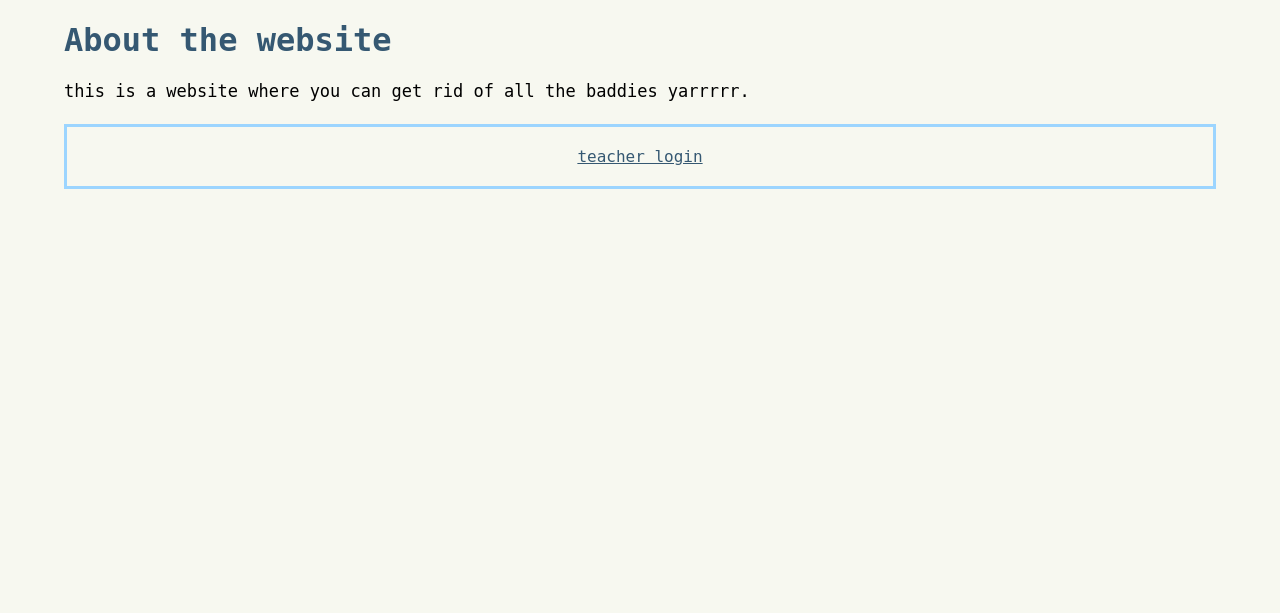
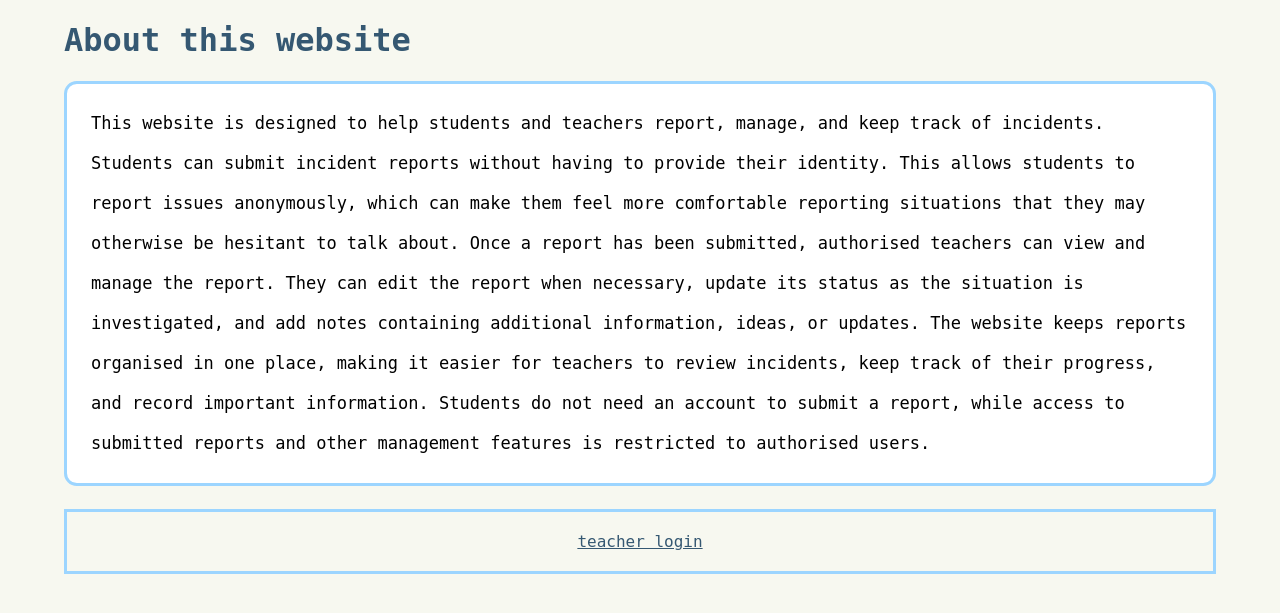
Before and after one commit to 22197/AR_webapp_13dtp, a Flask app: page /about in a window 1280 px wide. Shown: the part 82-695 px from the top of the page. Run offline with Flask 3, Linux system fonts and the light colour scheme; some web fonts are replaced.

Commit message:
little fixes

```diff
--- a/routes.py
+++ b/routes.py
@@ -2,12 +2,11 @@
 # imports
 
 import os
-from dotenv import load_dotenv
-
-load_dotenv()
 
 # Datetime
 from datetime import datetime
+
+from dotenv import load_dotenv
 
 # Flask
 from flask import Flask, flash, redirect, render_template, request, url_for
@@ -50,6 +49,8 @@ app = Flask(__name__)
 app.config["SQLALCHEMY_DATABASE_URI"] = "sqlite:///database.db"
 app.config["SQLALCHEMY_TRACK_MODIFICATIONS"] = False
 
+
+load_dotenv()
 app.config["SECRET_KEY"] = os.environ.get("SECRET_KEY")
 
 db = SQLAlchemy(app)
--- a/static/style.css
+++ b/static/style.css
@@ -37,6 +37,21 @@ form textarea {
     font-size: 21px;
 
 }
+
+.words {
+    display: grid;
+    align-items: center;
+    gap: 1rem;
+    border: 3px solid #9CD5FF;
+    background-color: white;
+    border-radius: 0.8rem;
+    margin-top: 1rem;
+    margin-bottom: 1rem;
+    padding: 0.15rem 1.5rem;
+    overflow-wrap: break-word;
+    line-height:2.5rem;
+}
+
 
 /* Header */
 .logo {
@@ -151,6 +166,7 @@ body{
     border: 3px solid #9CD5FF;
     background-color: white;
     border-radius: 0.8rem;
+    margin-top: 1rem;
     margin-bottom: 1rem;
     padding: 0.15rem 1.5rem;
     overflow-wrap: break-word;
@@ -172,11 +188,19 @@ body{
     align-items: center;
     justify-content: space-between;
     gap: 1rem;
+    min-width: 0;
     border: 3px solid #9CD5FF;
     padding: 0.15rem;
     background-color: white;
     border-radius: 0.8rem;
     margin-bottom: 1rem;
+
+}
+
+.notes p {
+    min-width: 0;
+    overflow-wrap: anywhere;
+    word-break: break-word;
 }
 
 .note-textarea {
@@ -200,12 +224,14 @@ form li {
 }
 
 .form_button {
-    background-color: #F7F8F0;
-    padding: 5px 10px;
+    background-color: white;
+    padding: 10px 18px;
     border-radius: 2.5px;
     text-decoration: none;
     color: #355872;
     border: 1px solid #9CD5FF;
+    font-size: 1rem;
+    min-width: 110px;
 }
 
 .form_button:hover {
--- a/templates/about.html
+++ b/templates/about.html
@@ -1,9 +1,20 @@
 {%extends "layout.html"%}
 {%block content%}
 <h1>
-    About the website
+    About this website
 </h1>
-<p>
-    this is a website where you can get rid of all the baddies yarrrrr.
-</p>
+
+<div class="words">
+    <p>
+        This website is designed to help students and teachers report, manage, and keep track of incidents.
+
+        Students can submit incident reports without having to provide their identity. This allows students to report issues anonymously, which can make them feel more comfortable reporting situations that they may otherwise be hesitant to talk about.
+
+        Once a report has been submitted, authorised teachers can view and manage the report. They can edit the report when necessary, update its status as the situation is investigated, and add notes containing additional information, ideas, or updates.
+
+        The website keeps reports organised in one place, making it easier for teachers to review incidents, keep track of their progress, and record important information.
+
+        Students do not need an account to submit a report, while access to submitted reports and other management features is restricted to authorised users.
+    </p>
+</div>
 {%endblock%}
```
Also changed, not shown: templates/edit_report.html (+5 -5 lines), README.md, instance/database.db.
